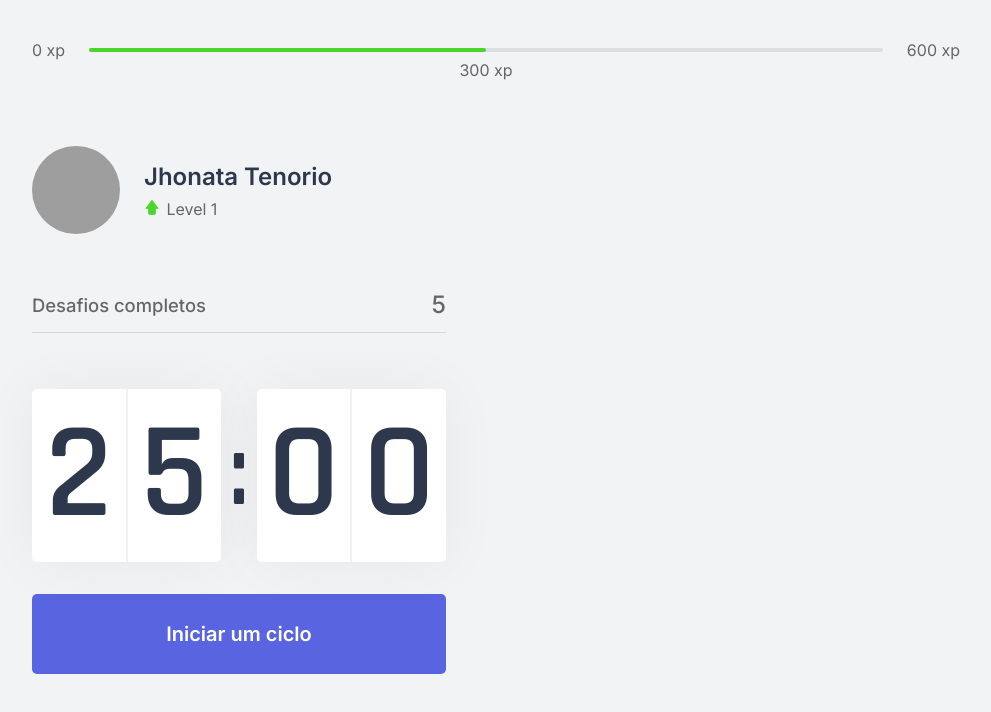
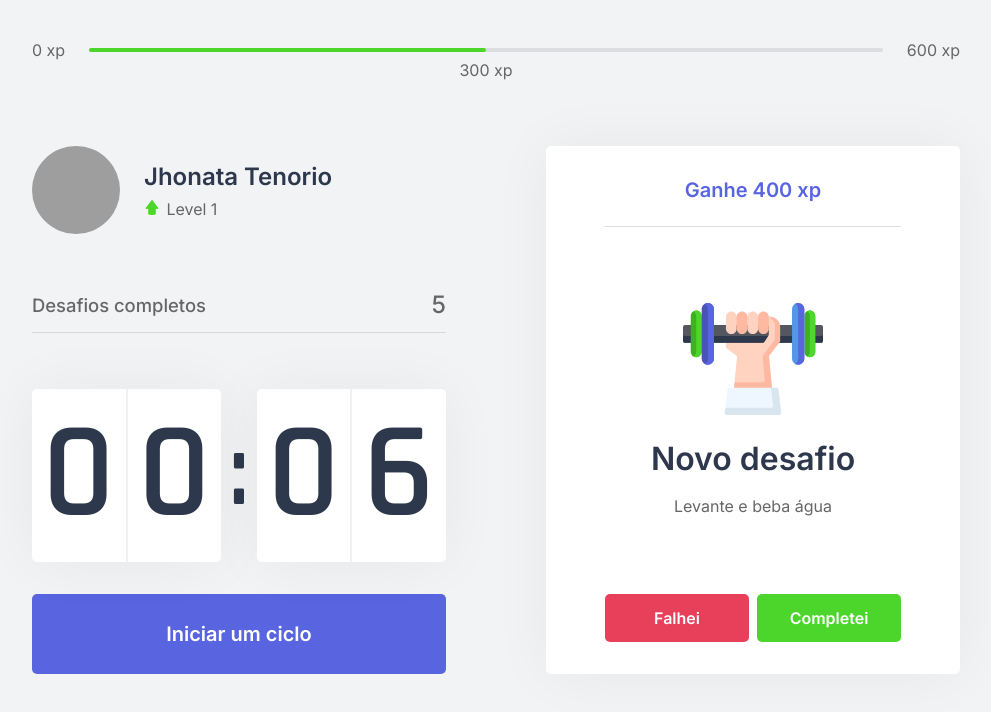
Before and after one commit to jhonataT/Move_it, a Next.js app: page / in a window 1280 px wide. Shown: the top 712 px of the page, without its empty margins (144-1135 px from the left). Built offline with nearby package versions, Linux system fonts and the light colour scheme; grey boxes are pictures that could not be loaded.

Commit message:
challenge box style

```diff
--- /dev/null
+++ b/src/components/ChallengeBox.tsx
@@ -0,0 +1,34 @@
+import styles from '../styles/components/ChallengeBox.module.css';
+
+export const ChallengeBox = () => {
+    const hasActiveChallenge = true;
+
+    return (
+        <div className={styles.challengeBoxContainer}>
+            { !hasActiveChallenge ? (
+                <div className={styles.challengeNotActive}>
+                    <strong>Inicie um ciclo para receber desafios</strong>
+                    <p>
+                        <img src="icons/level-up.svg" alt="Level Up"/>
+                        Avance de level completando <br/> os desafios.
+                    </p>
+                </div>
+            ) : (
+                <div className={styles.challengeActive}>
+                    <header>Ganhe 400 xp</header>
+
+                    <main>
+                        <img src="icons/body.svg" alt="challenge image" />
+                        <strong>Novo desafio</strong>
+                        <p>Levante e beba água</p>
+                    </main>
+
+                    <footer>
+                        <button type="button" className={styles.challengeFailButton}>Falhei</button>
+                        <button type="button" className={styles.challengeSucceededButton}>Completei</button>
+                    </footer>
+                </div>
+            )}
+        </div>
+    )
+}
--- a/src/components/Countdown.tsx
+++ b/src/components/Countdown.tsx
@@ -4,8 +4,9 @@
 let countdownTimeout: NodeJS.Timeout;
 
 export const Countdown = () => {
-    const [time, setTime] = useState(25 * 60);
+    const [time, setTime] = useState(0.1 * 60);
     const [isActive, setIsActive] = useState(false);
+    const [hasFinished, setHasFinished] = useState(false);
 
     const minutes = Math.floor(time / 60);
     const seconds = time % 60;
@@ -20,7 +21,7 @@
     const resetCountdown = () => {
         clearTimeout(countdownTimeout);
         setIsActive(false);
-        setTime(25 * 60);
+        setTime(0.1 * 60);
     }
 
     useEffect(() => {
@@ -28,6 +29,9 @@
             countdownTimeout = setTimeout(() => {
                 setTime(time - 1);
             }, 1000)
+        } else if(isActive && time === 0){
+            setHasFinished(true);
+            setIsActive(false);
         }
 
     }, [isActive, time])
@@ -47,6 +51,15 @@
 
             </div>
 
+            { hasFinished ? (
+                <button
+                    disabled
+                    className={styles.countdownButton}
+                    >
+                        Ciclo encerrado
+                </button>
+            ) : (
+                <>
                     { isActive ? (
                         <button
                             type="button"
@@ -64,7 +77,8 @@
                                 Iniciar um ciclo
                         </button>
                     )}
+                </>
+            )}
         </div>
-
     );
 }
--- a/src/pages/index.tsx
+++ b/src/pages/index.tsx
@@ -6,6 +6,7 @@
 import Head from 'next/head';
 
 import styles from '../styles/pages/Home.module.css';
+import { ChallengeBox } from '../components/ChallengeBox';
 
 export default function Home() {
   return (
@@ -21,7 +22,7 @@
           <Countdown />
         </div>
         <div>
-
+          <ChallengeBox />
         </div>
       </section>
     </div>
--- /dev/null
+++ b/src/styles/components/ChallengeBox.module.css
@@ -0,0 +1,110 @@
+.challengeBoxContainer {
+    height: 100%;
+    background: var(--white);
+    border-radius: 5px;
+    box-shadow: 0px 0px 60px rgba(0, 0, 0, 0.05);
+
+    display: flex;
+    flex-direction: column;
+    align-items: center;
+    justify-content: center;
+
+    text-align: center;
+}
+
+.challengeNotActive {
+    display: flex;
+    flex-direction: column;
+    align-items: center;
+}
+
+.challengeNotActive strong {
+    font-size: 1.5rem;
+    font-weight: 500;
+    line-height: 1.4;
+}
+
+.challengeNotActive p {
+    display: flex;
+    flex-direction: column;
+    align-items: center;
+    line-height: 1.5rem;
+    margin-top: 3rem;
+}
+
+.challengeNotActive p img{
+    margin-bottom: 1rem;
+}
+
+.challengeActive {
+    height: 100%;
+
+    display: flex;
+    flex-direction: column;
+    padding: 2rem;
+}
+
+.challengeActive header {
+    color: var(--blue);
+    font-weight: 600;
+    font-size: 1.25rem;
+    padding-bottom: 1.5rem;
+    border-bottom: 1px solid var(--gray-line);
+}
+
+.challengeActive main {
+    flex: 1;
+
+    display: flex;
+    flex-direction: column;
+    align-items: center;
+    justify-content: center;
+
+}
+
+.challengeActive main strong {
+    font-size: 2rem;
+    font-weight: 600;
+    color: var(--title);
+    margin: 1.5rem 0 1rem;
+}
+
+.challengeActive main p {
+    line-height: 1.5;
+}
+
+.challengeActive footer {
+    display: grid;
+    grid-template-columns: 1fr 1fr;
+    gap: 0.5rem;
+}
+
+.challengeActive footer button {
+    height: 3rem;
+    width: 9rem;
+
+    display: flex;
+    align-items: center;
+    justify-content: center;
+
+    border: 0;
+    border-radius: 5px;
+    color: var(--white);
+
+    font-size: 1rem;
+    font-weight: 600;
+
+    transition: filter 2s;
+}
+
+.challengeActive footer button.challengeFailButton {
+    background: var(--red);
+}
+
+.challengeActive footer button.challengeSucceededButton {
+    background: var(--green);
+}
+
+.challengeActive footer button:hover {
+    filter: brightness(70%);
+}
--- a/src/styles/components/Countdown.module.css
+++ b/src/styles/components/Countdown.module.css
@@ -58,7 +58,7 @@
     transition: background-color 0.2s;
 }
 
-.countdownButton:hover {
+.countdownButton:not(:disabled):hover {
     background: var(--blue-dark);
 }
 
@@ -67,7 +67,13 @@
     color: var(--title);
 }
 
-.countdownButtonActive:hover {
+.countdownButtonActive:not(:disabled):hover {
     background: var(--red);
     color: var(--white);
 }
+
+.countdownButton:disabled {
+    background: var(--white);
+    color: var(--text);
+    cursor: not-allowed;
+}
```
Lines whose indentation alone changed are shown as unchanged.
